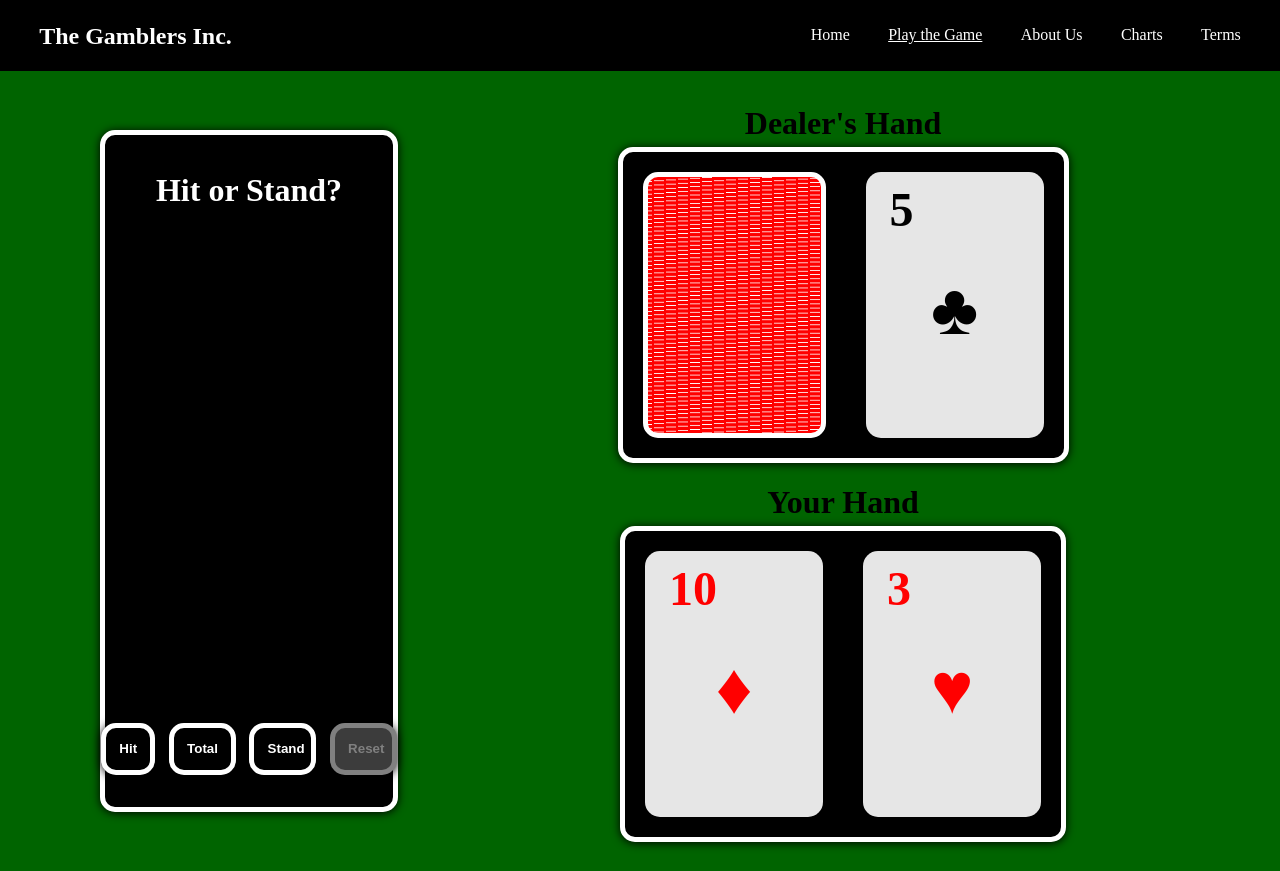
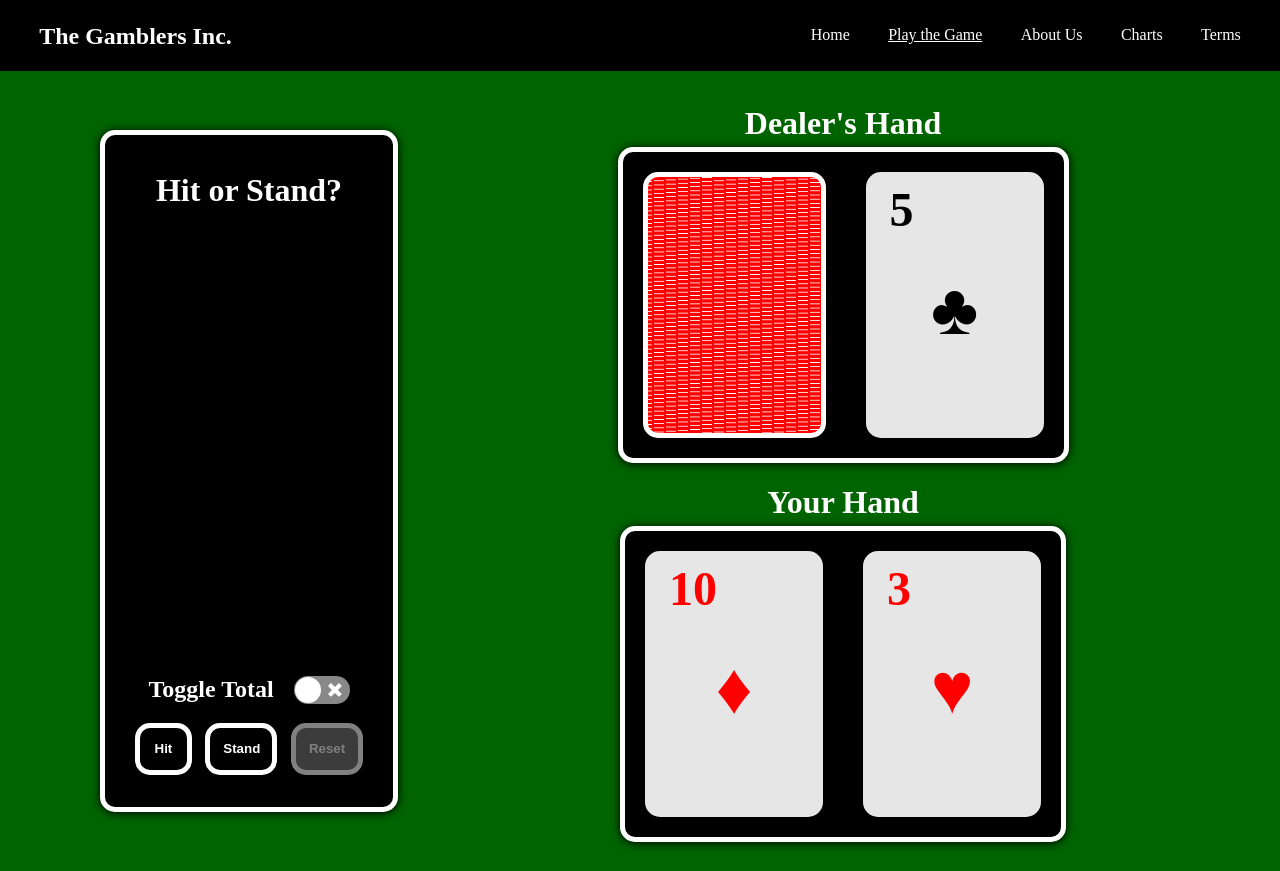
Before and after one commit to SutMa/backjack_probability, a React (Vite) app in the folder client/: page /blackjack_probability/game in a window 1280 px wide. Both pictures are taken after a click on the button "Play". Built offline with nearby package versions, Linux system fonts and the light colour scheme.

Commit message:
Fixing toggle button

```diff
--- a/client/package.json
+++ b/client/package.json
@@ -20,6 +20,7 @@
     "react-dom": "^18.2.0",
     "react-icons": "^4.11.0",
     "react-router-dom": "^6.16.0",
+    "react-switch": "^7.0.0",
     "styled-components": "^6.0.8"
   },
   "devDependencies": {
--- a/client/src/components/Controls/Controls.module.css
+++ b/client/src/components/Controls/Controls.module.css
@@ -2,6 +2,28 @@
   display: flex;
   justify-content: center;
   margin: 0.5em 1em 1em 1em;
+}
+
+.totalContainer {
+  display: flex;
+  justify-content: space-evenly;
+  align-items: center;
+}
+
+.totalText {
+  color: white;
+}
+
+.row {
+  display: flex;
+  justify-content: center;
+  flex-direction: row;
+}
+
+.column {
+  display: flex;
+  justify-content: center;
+  flex-direction: column;
 }
 
 .button {
--- a/client/src/components/Controls/index.tsx
+++ b/client/src/components/Controls/index.tsx
@@ -1,27 +1,35 @@
-import React from 'react';
-import styles from './Controls.module.css';
+import React from "react";
+import styles from "./Controls.module.css";
+import ReactSwitch from "react-switch";
 
 type ControlsProps = {
-  gameState: number,
-  buttonState: any,
-  playEvent: any,
-  hitEvent: any,
-  standEvent: any,
-  resetEvent: any,
-  toggleDisplayTotal:any,
-
+  gameState: number;
+  buttonState: any;
+  playEvent: any;
+  hitEvent: any;
+  standEvent: any;
+  resetEvent: any;
+  displayTotal: boolean;
+  toggleDisplayTotal: any;
 };
 
-
-
-const Controls: React.FC<ControlsProps> = ({ gameState, buttonState, playEvent, hitEvent, standEvent, resetEvent, toggleDisplayTotal}) => {
+const Controls: React.FC<ControlsProps> = ({
+  gameState,
+  buttonState,
+  playEvent,
+  hitEvent,
+  standEvent,
+  resetEvent,
+  displayTotal,
+  toggleDisplayTotal,
+}) => {
   const onBetClick = () => {
     playEvent();
-  }
+  };
 
-  const toggleScore = () => {
-    toggleDisplayTotal();
-  }
+  const toggleScore = (val: any) => {
+    toggleDisplayTotal(val);
+  };
 
   const getControls = () => {
     if (gameState === 0) {
@@ -35,29 +43,41 @@ const Controls: React.FC<ControlsProps> = ({ gameState, buttonState, playEvent,
     } else {
       return (
         <div className={styles.controlsContainer}>
-          <button onClick={() => hitEvent()} disabled={buttonState.hitDisabled} className={styles.button}>
+          <div className={styles.column}>
+            <div className={styles.totalContainer}>
+              <h2 className={styles.totalText}>Toggle Total</h2>
+              <ReactSwitch checked={displayTotal} onChange={toggleScore} />
+            </div>
+            <div className={styles.row}>
+              <button
+                onClick={() => hitEvent()}
+                disabled={buttonState.hitDisabled}
+                className={styles.button}
+              >
                 Hit
               </button>
-          <button onClick={() => toggleScore()} className={styles.button}>
-            Total
-          </button>
-          <button onClick={() => standEvent()} disabled={buttonState.standDisabled} className={styles.button}>
+              <button
+                onClick={() => standEvent()}
+                disabled={buttonState.standDisabled}
+                className={styles.button}
+              >
                 Stand
               </button>
-          <button onClick={() => resetEvent()} disabled={buttonState.resetDisabled} className={styles.button}>
+              <button
+                onClick={() => resetEvent()}
+                disabled={buttonState.resetDisabled}
+                className={styles.button}
+              >
                 Reset
               </button>
+            </div>
+          </div>
         </div>
       );
     }
   };
 
-
-  return (
-    <>
-      {getControls()}
-    </>
-  );
-}
+  return <>{getControls()}</>;
+};
 
 export default Controls;
--- a/client/src/components/Hand/Hand.module.css
+++ b/client/src/components/Hand/Hand.module.css
@@ -21,6 +21,7 @@
     text-align: center;
     margin-bottom: 5px;
     margin-top: 5px;
+    color: white;
   }
 
   @media screen and (max-width: 600px) {
--- a/client/src/components/Status/index.tsx
+++ b/client/src/components/Status/index.tsx
@@ -12,7 +12,8 @@ type StatusProps = {
   hit: any;
   stand: any;
   resetGame: any;
-  toggleDisplaytotal: any;
+  displayTotal: boolean;
+  toggleDisplayTotal: any;
 };
 
 const Status: React.FC<StatusProps> = ({
@@ -24,7 +25,8 @@ const Status: React.FC<StatusProps> = ({
   hit,
   stand,
   resetGame,
-  toggleDisplaytotal,
+  displayTotal,
+  toggleDisplayTotal,
 }) => {
   return (
     <div className={styles.statusContainer}>
@@ -40,7 +42,8 @@ const Status: React.FC<StatusProps> = ({
           hitEvent={hit}
           standEvent={stand}
           resetEvent={resetGame}
-          toggleDisplayTotal={toggleDisplaytotal}
+          displayTotal={displayTotal}
+          toggleDisplayTotal={toggleDisplayTotal}
         ></Controls>
       </div>
     </div>
--- a/client/src/views/Game/index.tsx
+++ b/client/src/views/Game/index.tsx
@@ -3,7 +3,6 @@ import Status from "../../components/Status";
 import Hand from "../../components/Hand";
 import jsonData from "../../data/deck.json";
 import styles from "./Game.module.css";
-import Controls from "../../components/Controls";
 
 const Game: React.FC = () => {
   enum GameState {
@@ -47,6 +46,7 @@ const Game: React.FC = () => {
   const [userCards, setUserCards]: any[] = useState([]);
   const [userScore, setUserScore] = useState(0);
   const [userCount, setUserCount] = useState(0);
+
   const [displayTotal, setdisplayTotal] = useState(false);
 
   const [dealerCards, setDealerCards]: any[] = useState([]);
@@ -61,7 +61,6 @@ const Game: React.FC = () => {
     standDisabled: false,
     resetDisabled: true,
   });
-
 
   useEffect(() => {
     if (gameState === GameState.init) {
@@ -164,9 +163,9 @@ const Game: React.FC = () => {
     }
   };
 
-  const toggleDisplayTotal = () => {
-    setdisplayTotal(!displayTotal);
-  }
+  const toggleDisplayTotal = (val: any) => {
+    setdisplayTotal(val);
+  };
 
   const dealCard = (dealType: Deal, value: string, suit: string) => {
     switch (dealType) {
@@ -391,9 +390,6 @@ const Game: React.FC = () => {
       }
     }
 
-    console.log("User Score is: " + userScore);
-    console.log("Value Showing: " + valueShowing);
-
     // total is 12-16
     if (userScore === 12) {
       // if dealer has 4, 5, or 6 then stand
@@ -420,8 +416,6 @@ const Game: React.FC = () => {
       userScore === 15 ||
       userScore === 16
     ) {
-      console.log("User Score is: " + userScore);
-      console.log("Value Showing: " + valueShowing);
       // if dealer has 2-6 then stand
       if (
         valueShowing === 2 ||
@@ -501,16 +495,18 @@ const Game: React.FC = () => {
         hit={hit}
         stand={stand}
         resetGame={resetGame}
-        toggleDisplaytotal={toggleDisplayTotal}
-
+        displayTotal={displayTotal}
+        toggleDisplayTotal={toggleDisplayTotal}
       />
-
-
       <div className={styles.handSection}>
-        <Hand title={`Dealer's Hand ${displayTotal ? `(${dealerScore})` : ''}`}
-          cards={dealerCards} />
-        <Hand title={`Your Hand ${displayTotal ? `(${userScore})` : ''}`}
-          cards={userCards} />
+        <Hand
+          title={`Dealer's Hand ${displayTotal ? `(${dealerScore})` : ""}`}
+          cards={dealerCards}
+        />
+        <Hand
+          title={`Your Hand ${displayTotal ? `(${userScore})` : ""}`}
+          cards={userCards}
+        />
       </div>
     </div>
   );
```
Also changed, not shown: 1 other file (tests, documents, lock files or other folders). Lines whose indentation alone changed are shown as unchanged.
